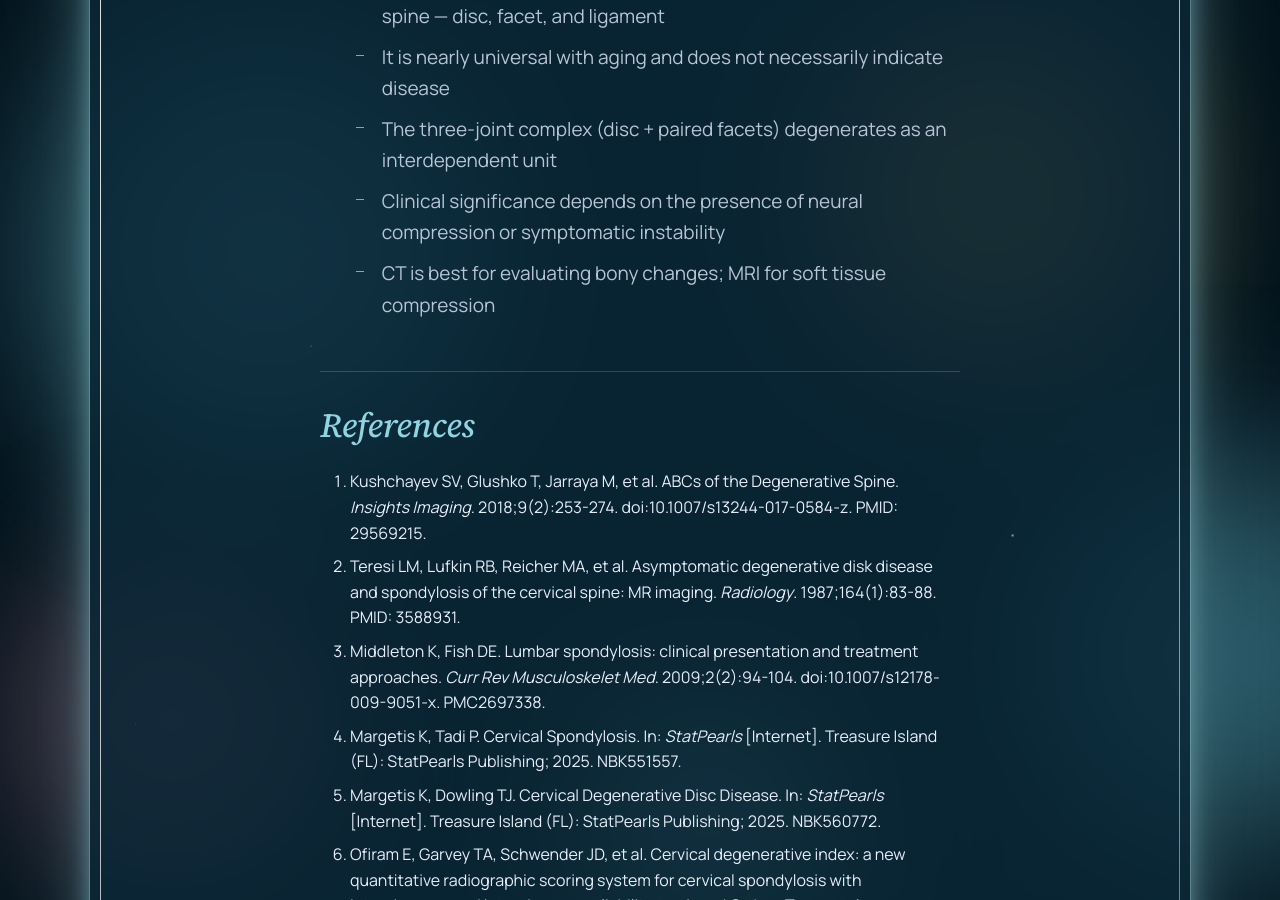
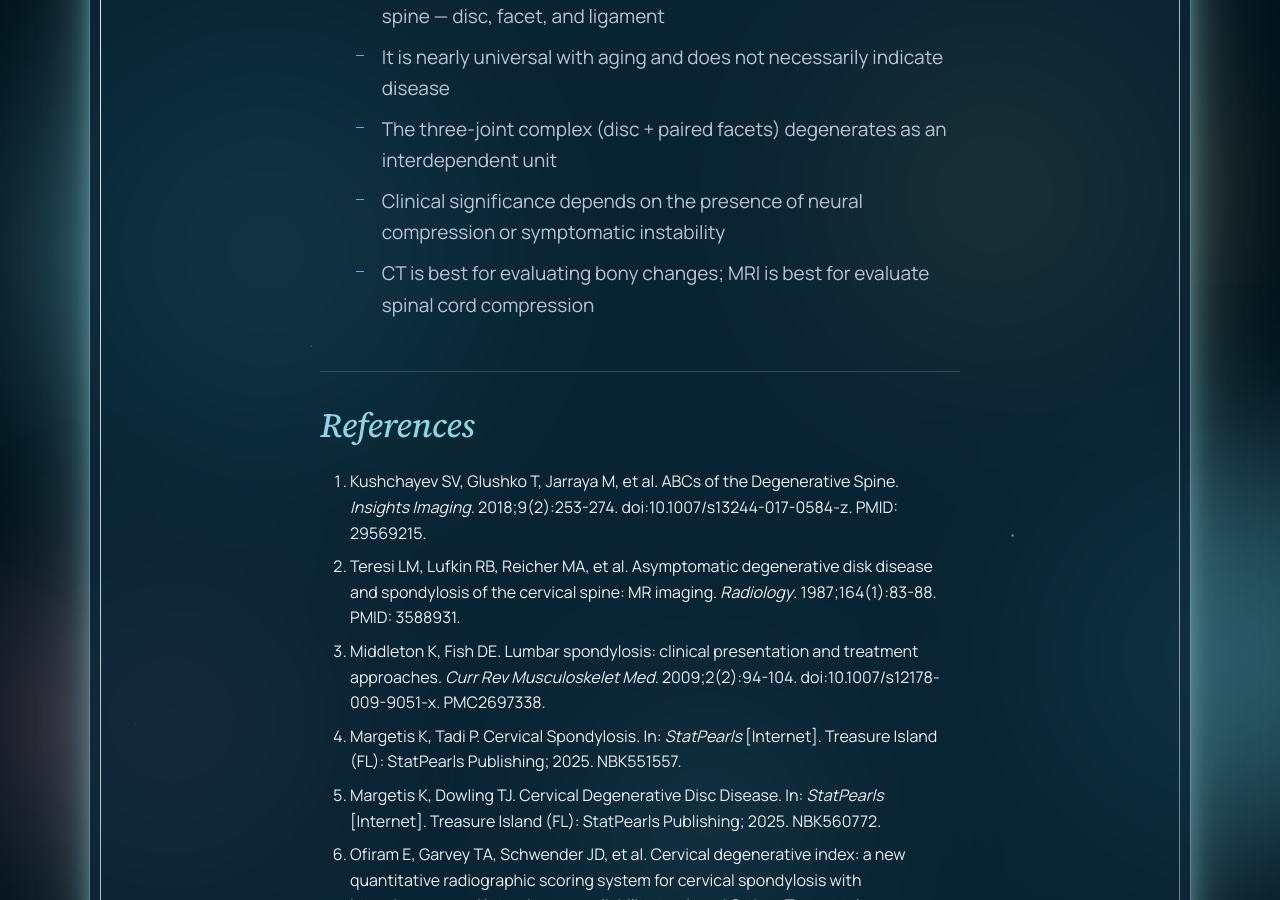
Before and after one commit to tech524tintillo/spineradiology, an MkDocs documentation site: the page built from docs/degenerative-disease/spondylosis.md, in a window 1280 px wide and 900 px high, scrolled down 2925 px. Built offline with MkDocs 1.6.1 and Material for MkDocs 9.7.7, drawn with Linux system fonts in a browser that asks for light colours.

Commit message:
Edit spondylosis: (#33)
Co-authored-by: rubaya.yeahia.eras <rubaya.yeahia.eras@gmail.com>

```diff
--- a/docs/degenerative-disease/spondylosis.md
+++ b/docs/degenerative-disease/spondylosis.md
@@ -51,7 +51,7 @@ These changes are interrelated — disc height loss increases facet loading, acc
 - It is nearly universal with aging and does not necessarily indicate disease
 - The three-joint complex (disc + paired facets) degenerates as an interdependent unit
 - Clinical significance depends on the presence of neural compression or symptomatic instability
-- CT is best for evaluating bony changes; MRI for soft tissue compression
+- CT is best for evaluating bony changes; MRI is best for evaluate spinal cord compression
 
 ## References
 
```
